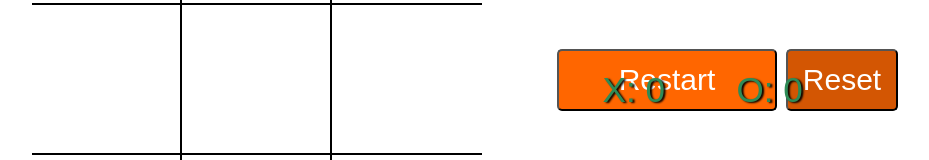
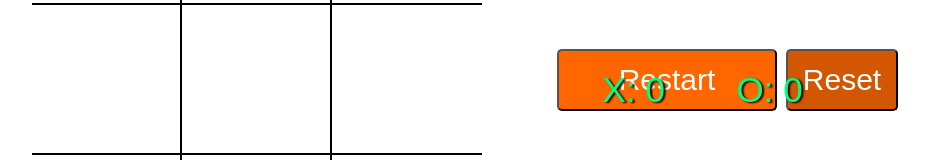
Before and after one commit to mc-davit/tic-tac-toe, a plain HTML site: page index.html in a window 1280 px wide. Shown: the part 300-460 px from the top of the page, without its empty margins (255-1184 px from the left). Drawn offline with Linux system fonts and the light colour scheme.

Commit message:
Changed Color of x and o wins

```diff
--- a/style.css
+++ b/style.css
@@ -76,7 +76,7 @@ article {
     font-size: 35px;
     font-family: sans-serif;
     text-shadow: 2px 1px 2px black;
-    color: seagreen;
+    color: springgreen;
 }
 .fa-x {
     color: green;
```
